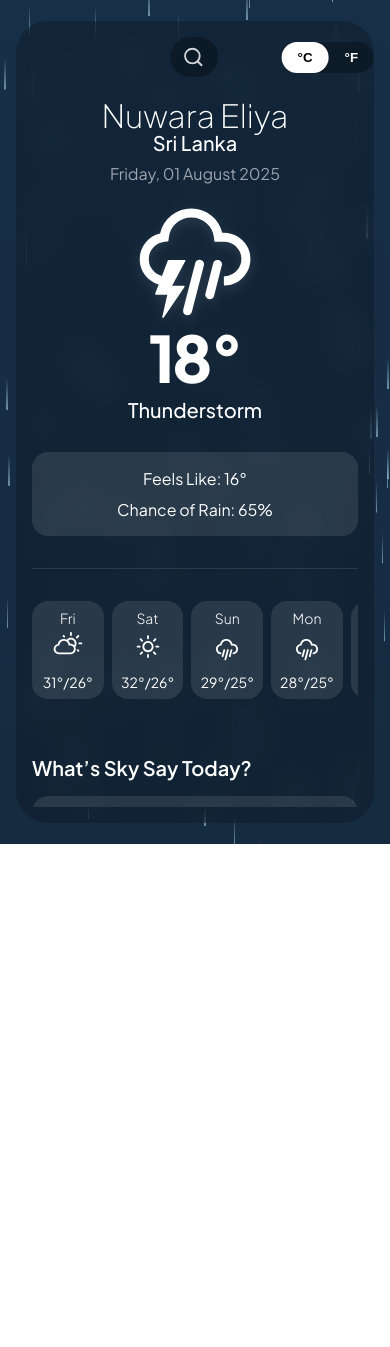
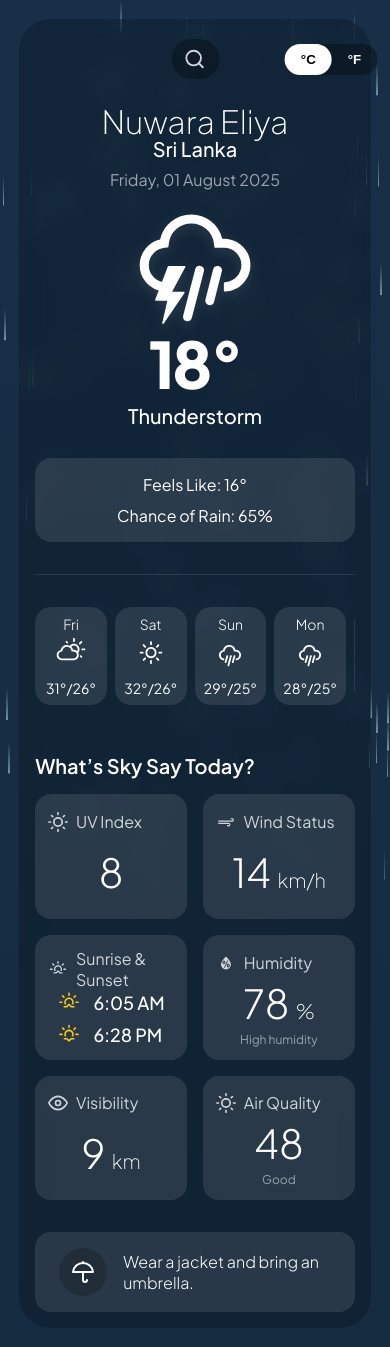
Before and after one commit to RoshanSinhabahu/ReactWeatherApp, a React (Create React App) app: page / in a window 390 px wide. Before the commit the page ends 844 px from the top, so only its background shows below. Built offline with nearby package versions, Linux system fonts and the light colour scheme.

Commit message:
Update favicon and improve layout responsiveness in App.css

```diff
--- a/public/index.html
+++ b/public/index.html
@@ -24,7 +24,7 @@
       work correctly both with client-side routing and a non-root public URL.
       Learn how to configure a non-root public URL by running `npm run build`.
     -->
-    <title>React App</title>
+    <title>What’s Sky Say?</title>
   </head>
   <body>
     <noscript>You need to enable JavaScript to run this app.</noscript>
--- a/src/App.css
+++ b/src/App.css
@@ -321,6 +321,7 @@ body {
   border-radius: 1rem;
   display: flex;
   align-items: center;
+  justify-content: center;
   gap: 1rem;
   flex-shrink: 0; /* Prevent advice from shrinking */
 }
@@ -344,14 +345,9 @@ body {
 
 /* --- For Tablets and Smaller Desktops (1024px and below) --- */
 @media (max-width: 1024px) {
-  .app-container {
-    padding: 1rem;
-  }
-
   .main-frame {
-    padding: 1.5rem;
     height: auto;
-    max-height: 95vh;
+    max-height: fit-content;
   }
 
   .highlights-grid {
@@ -371,7 +367,7 @@ body {
 @media (max-width: 768px) {
   .main-frame {
     padding: 1rem;
-    overflow-y: auto;
+    max-height: fit-content;
   }
 
   .search-wrapper {
@@ -453,10 +449,14 @@ body {
 
 /* --- For Small Mobile Devices (480px and below) --- */
 @media (max-width: 480px) {
-    .highlights-grid {
-        grid-template-columns: 1fr;
-    }
-    .right-panel {
-        gap: 2.5rem;
-    }
+  .main-frame {
+    padding: 1rem;
+    max-height: fit-content;
+  }
+  .app-container {
+    padding: 1.2rem;
+  }
+  .right-panel {
+    gap: 2rem;
+  }
 }
```
Also changed, not shown: 1 other file (tests, documents, lock files or other folders).
